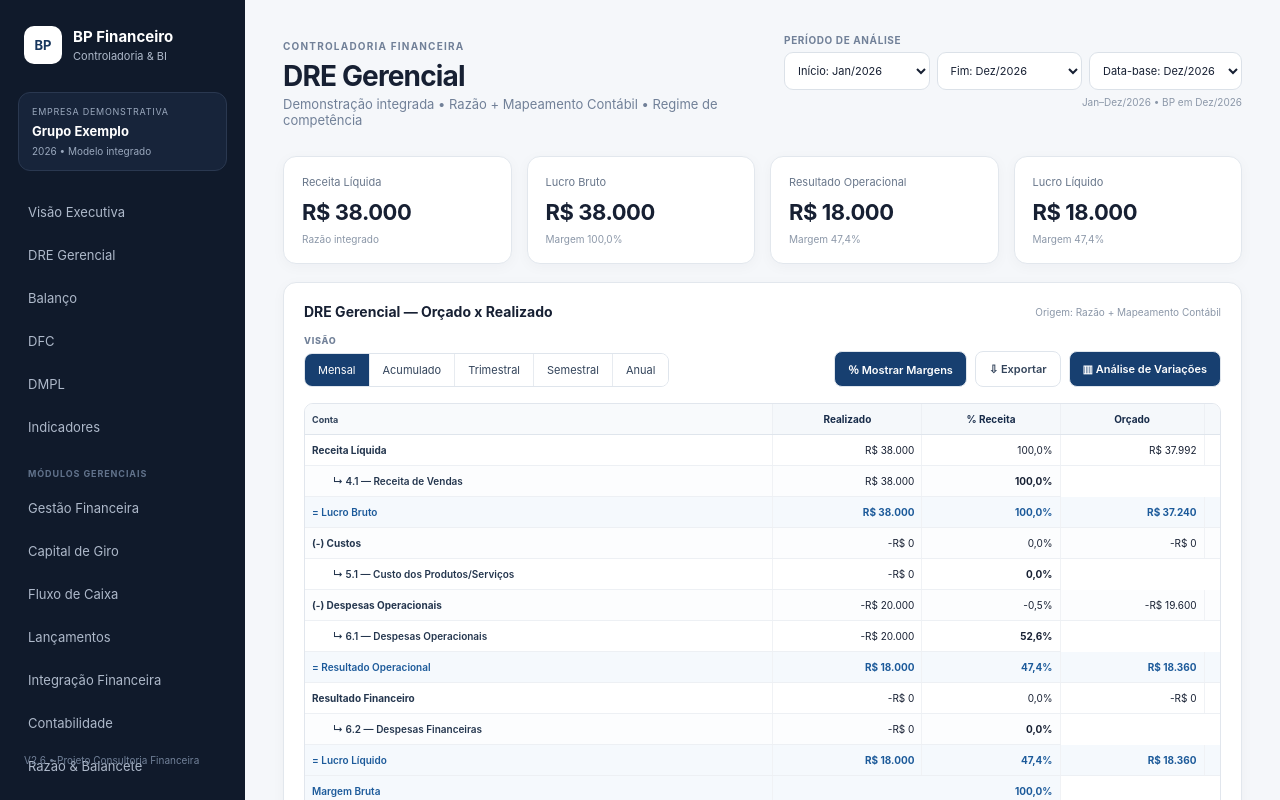
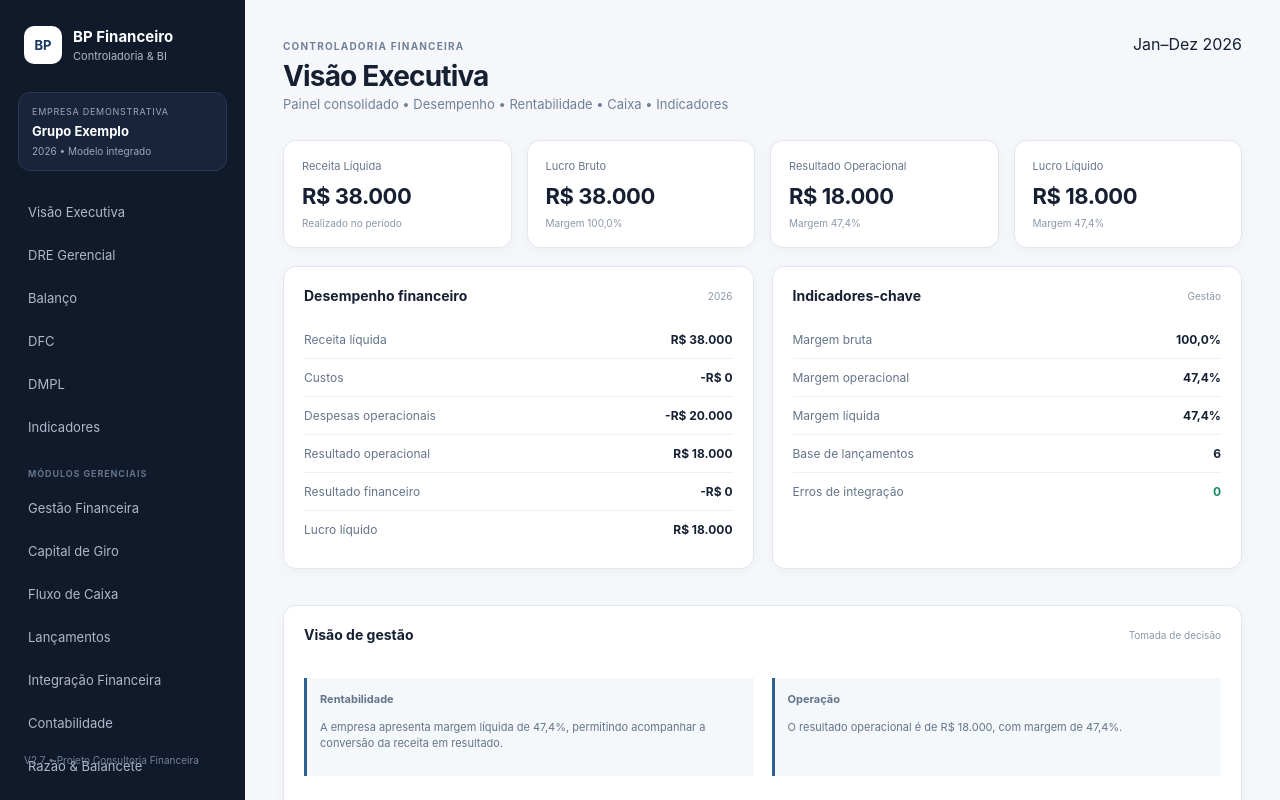
Before and after one commit to cardoso4009-byte/bp-financeiro-bi, a Next.js app: page / in a window 1280 px wide. Shown: the top 800 px of the page. Built offline with nearby package versions, Linux system fonts and the light colour scheme.

Commit message:
fix: transformar raiz em Visão Executiva

```diff
--- a/app/page.tsx
+++ b/app/page.tsx
@@ -1,68 +1,38 @@
 'use client'
 
-import { useEffect, useMemo, useState } from 'react'
+import { useMemo, useState } from 'react'
 import { financialEntriesToJournal } from '@/lib/financial-accounting-integration'
 import { readFinancialSource } from '@/lib/financial-source'
 import { statementEngine } from '@/lib/statement-engine'
 
-const brl = (n:number) => n.toLocaleString('pt-BR',{style:'currency',currency:'BRL',maximumFractionDigits:0})
-const pct = (n:number) => `${n.toFixed(1).replace('.',',')}%`
-const months = ['Jan','Fev','Mar','Abr','Mai','Jun','Jul','Ago','Set','Out','Nov','Dez']
-const nav = [['Visão Executiva','/'],['DRE Gerencial','/'],['Balanço','/balanco-gerencial'],['DFC','/dfc'],['DMPL','/dmpl'],['Indicadores','/indicadores']] as const
-const modules = [['Gestão Financeira','/gestao'],['Capital de Giro','/capital-giro'],['Fluxo de Caixa','/fluxo-caixa'],['Lançamentos','/lancamentos'],['Integração Financeira','/integracao'],['Contabilidade','/contabil'],['Razão & Balancete','/razao'],['Mapeamento Contábil','/mapeamento-contabil'],['Demonstrações Integradas','/demonstracoes-integradas'],['DFC Integrada','/dfc-integrada'],['Fechamento Contábil','/fechamento-contabil'],['Auditoria Contábil','/auditoria-contabil']] as const
-
-type View = 'mensal'|'acumulado'|'trimestral'|'semestral'|'anual'
+const brl=(n:number)=>n.toLocaleString('pt-BR',{style:'currency',currency:'BRL',maximumFractionDigits:0})
+const pct=(n:number)=>`${(n*100).toFixed(1).replace('.',',')}%`
+const nav=[['Visão Executiva','/'],['DRE Gerencial','/dre-gerencial'],['Balanço','/balanco-gerencial'],['DFC','/dfc'],['DMPL','/dmpl'],['Indicadores','/indicadores']] as const
+const modules=[['Gestão Financeira','/gestao'],['Capital de Giro','/capital-giro'],['Fluxo de Caixa','/fluxo-caixa'],['Lançamentos','/lancamentos'],['Integração Financeira','/integracao'],['Contabilidade','/contabil'],['Razão & Balancete','/razao'],['Mapeamento Contábil','/mapeamento-contabil'],['Demonstrações Integradas','/demonstracoes-integradas'],['DFC Integrada','/dfc-integrada'],['Fechamento Contábil','/fechamento-contabil'],['Auditoria Contábil','/auditoria-contabil']] as const
 
 export default function Home(){
- const [source,setSource] = useState(()=>readFinancialSource())
- const [view,setView] = useState<View>('mensal')
- const [start,setStart] = useState(0)
- const [end,setEnd] = useState(11)
- const [base,setBase] = useState(11)
- const [showMargins,setShowMargins] = useState(true)
- const [showVariance,setShowVariance] = useState(true)
- useEffect(()=>{ const refresh=()=>setSource(readFinancialSource()); window.addEventListener('storage',refresh); return()=>window.removeEventListener('storage',refresh) },[])
- const integration = useMemo(()=>financialEntriesToJournal(source.entries),[source.entries])
- const {dre,totals} = useMemo(()=>statementEngine(integration.entries),[integration.entries])
- const grouped = useMemo(()=>dre.filter((r:any)=>r.level===2),[dre])
- const despesasOp = dre.filter((r:any)=>r.class==='despesa' && r.code.startsWith('6.1')).reduce((s:number,r:any)=>s+r.balance,0)
- const despesasFin = dre.filter((r:any)=>r.class==='despesa' && r.code.startsWith('6.2')).reduce((s:number,r:any)=>s+r.balance,0)
- const lucroBruto = totals.receitas-totals.custos
- const resultadoOperacional = lucroBruto-despesasOp
- const resultadoFinanceiro = -despesasFin
- const lucroLiquido = resultadoOperacional+resultadoFinanceiro
- const margemBruta = totals.receitas?lucroBruto/totals.receitas:0
- const margemOp = totals.receitas?resultadoOperacional/totals.receitas:0
- const margemLiq = totals.receitas?lucroLiquido/totals.receitas:0
- const filtered = source.entries.filter(e=>{const m=new Date(`${e.competence}-01`).getMonth(); return m>=start&&m<=end})
- const periodLabel = start===end?months[start]:`${months[start]}–${months[end]}`
- const rows = grouped.filter((r:any)=>r.code.startsWith('4')||r.code.startsWith('5')||r.code.startsWith('6.1')||r.code.startsWith('6.2'))
+ const [source]=useState(()=>readFinancialSource())
+ const integration=useMemo(()=>financialEntriesToJournal(source.entries),[source.entries])
+ const {dre,totals}=useMemo(()=>statementEngine(integration.entries),[integration.entries])
+ const despesasOp=dre.filter((r:any)=>r.class==='despesa'&&r.code.startsWith('6.1')).reduce((s:number,r:any)=>s+r.balance,0)
+ const despesasFin=dre.filter((r:any)=>r.class==='despesa'&&r.code.startsWith('6.2')).reduce((s:number,r:any)=>s+r.balance,0)
+ const lucroBruto=totals.receitas-totals.custos
+ const resultadoOperacional=lucroBruto-despesasOp
+ const resultadoFinanceiro=-despesasFin
+ const lucroLiquido=resultadoOperacional+resultadoFinanceiro
+ const margemBruta=totals.receitas?lucroBruto/totals.receitas:0
+ const margemOp=totals.receitas?resultadoOperacional/totals.receitas:0
+ const margemLiq=totals.receitas?lucroLiquido/totals.receitas:0
+ const caixaOperacional=source.entries.reduce((s:any,e:any)=>s+(e.category==='receita'?e.amount:e.category==='despesa'?-e.amount:0),0)
  return <main className="shell">
-  <aside className="side"><div className="brand"><b>BP</b><div><strong>BP Financeiro</strong><span>Controladoria & BI</span></div></div><div className="company"><small>EMPRESA DEMONSTRATIVA</small><strong>Grupo Exemplo</strong><span>2026 • Modelo integrado</span></div><nav>{nav.map(([label,url],i)=><a className={i===1?'nav-link active':'nav-link'} key={label} href={url}>{label}</a>)}<div className="nav-divider">MÓDULOS GERENCIAIS</div>{modules.map(([label,url])=><a className="nav-link" key={url} href={url}>{label}</a>)}</nav><footer>V2.6 • Projeto Consultoria Financeira</footer></aside>
-  <section className="content"><header><div><small>CONTROLADORIA FINANCEIRA</small><h1>DRE Gerencial</h1><p>Demonstração integrada • Razão + Mapeamento Contábil • Regime de competência</p></div><div className="period-controls"><label>PERÍODO DE ANÁLISE</label><div><select value={start} onChange={e=>setStart(Number(e.target.value))}>{months.map((m,i)=><option key={m} value={i}>Início: {m}/2026</option>)}</select><select value={end} onChange={e=>setEnd(Number(e.target.value))}>{months.map((m,i)=><option key={m} value={i}>Fim: {m}/2026</option>)}</select><select value={base} onChange={e=>setBase(Number(e.target.value))}>{months.map((m,i)=><option key={m} value={i}>Data-base: {m}/2026</option>)}</select></div><span>{periodLabel}/2026 • BP em {months[base]}/2026</span></div></header>
-   <div className="cards"><Card title="Receita Líquida" value={totals.receitas} sub="Razão integrado"/><Card title="Lucro Bruto" value={lucroBruto} sub={`Margem ${pct(margemBruta*100)}`}/><Card title="Resultado Operacional" value={resultadoOperacional} sub={`Margem ${pct(margemOp*100)}`}/><Card title="Lucro Líquido" value={lucroLiquido} sub={`Margem ${pct(margemLiq*100)}`}/></div>
-   <section className="panel wide"><div className="panel-title"><h2>DRE Gerencial — Orçado x Realizado</h2><span>Origem: Razão + Mapeamento Contábil</span></div><div className="dre-toolbar"><div><span>VISÃO</span><div className="segmented">{(['mensal','acumulado','trimestral','semestral','anual'] as View[]).map(v=><button key={v} className={view===v?'selected':''} onClick={()=>setView(v)}>{v[0].toUpperCase()+v.slice(1)}</button>)}</div></div><div className="dre-actions"><button className={showMargins?'selected':''} onClick={()=>setShowMargins(!showMargins)}>％ Mostrar Margens</button><button onClick={()=>window.print()}>⇩ Exportar</button><button className={showVariance?'selected':''} onClick={()=>setShowVariance(!showVariance)}>▥ Análise de Variações</button></div></div>
-    <div className="table-wrap dre-wrap"><table className="dre-table"><thead><tr><th>Conta</th><th>Realizado</th><th>% Receita</th>{showVariance&&<><th>Orçado</th><th>Var. R$</th><th>Var. %</th></>}</tr></thead><tbody>
-      <tr className="dre-main-row"><td>Receita Líquida</td><td>{brl(totals.receitas)}</td><td>100,0%</td>{showVariance&&<BudgetCells actual={totals.receitas} budget={totals.receitas*0.9998}/>}</tr>
-      {rows.filter((r:any)=>r.code.startsWith('4')).map((r:any)=><Detail key={r.code} row={r} base={totals.receitas} negative={false}/>)}
-      <Subtotal label="Lucro Bruto" value={lucroBruto} margin={margemBruta} variance={showVariance} budget={lucroBruto*0.98}/>
-      <tr className="dre-main-row"><td>(-) Custos</td><td>{brl(-totals.custos)}</td><td>{totals.receitas?pct(-totals.custos/totals.receitas):'—'}</td>{showVariance&&<BudgetCells actual={-totals.custos} budget={-totals.custos*0.98}/>}</tr>
-      {rows.filter((r:any)=>r.code.startsWith('5')).map((r:any)=><Detail key={r.code} row={r} base={totals.receitas} negative/>)}
-      <tr className="dre-main-row"><td>(-) Despesas Operacionais</td><td>{brl(-despesasOp)}</td><td>{totals.receitas?pct(-despesasOp/totals.receitas):'—'}</td>{showVariance&&<BudgetCells actual={-despesasOp} budget={-despesasOp*0.98}/>}</tr>
-      {rows.filter((r:any)=>r.code.startsWith('6.1')).map((r:any)=><Detail key={r.code} row={r} base={totals.receitas} negative/>)}
-      <Subtotal label="Resultado Operacional" value={resultadoOperacional} margin={margemOp} variance={showVariance} budget={resultadoOperacional*1.02}/>
-      <tr className="dre-main-row"><td>Resultado Financeiro</td><td>{brl(resultadoFinanceiro)}</td><td>{totals.receitas?pct(resultadoFinanceiro/totals.receitas):'—'}</td>{showVariance&&<BudgetCells actual={resultadoFinanceiro} budget={resultadoFinanceiro*1.02}/>}</tr>
-      {rows.filter((r:any)=>r.code.startsWith('6.2')).map((r:any)=><Detail key={r.code} row={r} base={totals.receitas} negative/>)}
-      <Subtotal label="Lucro Líquido" value={lucroLiquido} margin={margemLiq} variance={showVariance} budget={lucroLiquido*1.02}/>
-      {showMargins&&<><MarginLine label="Margem Bruta" value={margemBruta}/><MarginLine label="Margem Operacional" value={margemOp}/><MarginLine label="Margem Líquida" value={margemLiq}/></>}
-    </tbody></table></div><div className="dre-foot"><span>Variação = Realizado − Orçado • p.p. = pontos percentuais</span><span>{source.origin==='LOCAL_STORAGE'?'Base financeira atualizada':'Base demonstrativa inicial'} • {source.entries.length} lançamentos</span></div></section>
-   <section className="panel"><div className="panel-title"><h2>Integridade da integração</h2><span>Base financeira → Diário → Razão → DRE</span></div><div className="grid"><Check label="Lançamentos integrados" value={String(integration.entries.length)} ok={integration.errors.length===0}/><Check label="Erros de integração" value={String(integration.errors.length)} ok={integration.errors.length===0}/><Check label="Período filtrado" value={`${filtered.length} lançamentos`} ok/></div></section>
+  <aside className="side"><div className="brand"><b>BP</b><div><strong>BP Financeiro</strong><span>Controladoria & BI</span></div></div><div className="company"><small>EMPRESA DEMONSTRATIVA</small><strong>Grupo Exemplo</strong><span>2026 • Modelo integrado</span></div><nav>{nav.map(([label,url],i)=><a className={i===0?'nav-link active':'nav-link'} key={label} href={url}>{label}</a>)}<div className="nav-divider">MÓDULOS GERENCIAIS</div>{modules.map(([label,url])=><a className="nav-link" key={url} href={url}>{label}</a>)}</nav><footer>V2.7 • Projeto Consultoria Financeira</footer></aside>
+  <section className="content"><header><div><small>CONTROLADORIA FINANCEIRA</small><h1>Visão Executiva</h1><p>Painel consolidado • Desempenho • Rentabilidade • Caixa • Indicadores</p></div><div className="period">Jan–Dez 2026</div></header>
+   <div className="cards"><Card title="Receita Líquida" value={totals.receitas} sub="Realizado no período"/><Card title="Lucro Bruto" value={lucroBruto} sub={`Margem ${pct(margemBruta)}`}/><Card title="Resultado Operacional" value={resultadoOperacional} sub={`Margem ${pct(margemOp)}`}/><Card title="Lucro Líquido" value={lucroLiquido} sub={`Margem ${pct(margemLiq)}`}/></div>
+   <div className="grid"><section className="panel"><div className="panel-title"><h2>Desempenho financeiro</h2><span>2026</span></div><div className="rows"><div className="row"><span>Receita líquida</span><b>{brl(totals.receitas)}</b></div><div className="row"><span>Custos</span><b>{brl(-totals.custos)}</b></div><div className="row"><span>Despesas operacionais</span><b>{brl(-despesasOp)}</b></div><div className="row"><span>Resultado operacional</span><b>{brl(resultadoOperacional)}</b></div><div className="row"><span>Resultado financeiro</span><b>{brl(resultadoFinanceiro)}</b></div><div className="row"><span>Lucro líquido</span><b>{brl(lucroLiquido)}</b></div></div></section>
+    <section className="panel"><div className="panel-title"><h2>Indicadores-chave</h2><span>Gestão</span></div><div className="rows"><div className="row"><span>Margem bruta</span><b>{pct(margemBruta)}</b></div><div className="row"><span>Margem operacional</span><b>{pct(margemOp)}</b></div><div className="row"><span>Margem líquida</span><b>{pct(margemLiq)}</b></div><div className="row"><span>Base de lançamentos</span><b>{source.entries.length}</b></div><div className="row"><span>Erros de integração</span><b className={integration.errors.length?'negative':'positive'}>{integration.errors.length}</b></div></div></section></div>
+   <section className="panel wide"><div className="panel-title"><h2>Visão de gestão</h2><span>Tomada de decisão</span></div><div className="grid"><Insight title="Rentabilidade" text={`A empresa apresenta margem líquida de ${pct(margemLiq)}, permitindo acompanhar a conversão da receita em resultado.`}/><Insight title="Operação" text={`O resultado operacional é de ${brl(resultadoOperacional)}, com margem de ${pct(margemOp)}.`}/><Insight title="Caixa" text={`A base atual registra ${brl(caixaOperacional)} de geração operacional calculada a partir dos lançamentos.`}/></div></section>
+   <section className="panel wide"><div className="panel-title"><h2>Acesso rápido</h2><span>Análises</span></div><div className="rows"><div className="row"><span>DRE Gerencial</span><a href="/dre-gerencial" style={{fontWeight:700}}>Abrir análise →</a></div><div className="row"><span>Fluxo de Caixa Projetado</span><a href="/fluxo-caixa" style={{fontWeight:700}}>Abrir análise →</a></div><div className="row"><span>Capital de Giro</span><a href="/capital-giro" style={{fontWeight:700}}>Abrir análise →</a></div><div className="row"><span>Demonstrações Integradas</span><a href="/demonstracoes-integradas" style={{fontWeight:700}}>Abrir análise →</a></div></div></section>
   </section></main>
 }
-
 function Card({title,value,sub}:{title:string;value:number;sub:string}){return <div className="card"><span>{title}</span><strong>{brl(value)}</strong><small>{sub}</small></div>}
-function Detail({row,base,negative=false}:{row:any;base:number;negative?:boolean}){const v=negative?-Math.abs(row.balance):row.balance;return <tr><td style={{paddingLeft:28}}>↳ {row.code} — {row.name}</td><td>{brl(v)}</td><td>{base?Math.abs(v/base).toLocaleString('pt-BR',{style:'percent',minimumFractionDigits:1,maximumFractionDigits:1}):'—'}</td></tr>}
-function BudgetCells({actual,budget}:{actual:number;budget:number}){const v=actual-budget;const p=budget?Math.abs(v/budget)*100:0;return <><td>{brl(budget)}</td><td className={v>=0?'positive':'negative'}>{brl(v)}</td><td className={v>=0?'positive':'negative'}>{pct(p)}</td></>}
-function Subtotal({label,value,margin,variance,budget}:{label:string;value:number;margin:number;variance:boolean;budget:number}){return <tr className="margin-row"><td>= {label}</td><td><b>{brl(value)}</b></td><td><b>{pct(margin*100)}</b></td>{variance&&<BudgetCells actual={value} budget={budget}/>}</tr>}
-function MarginLine({label,value}:{label:string;value:number}){return <tr className="margin-row"><td>{label}</td><td colSpan={2}>{pct(value*100)}</td></tr>}
-function Check({label,value,ok}:{label:string;value:string;ok:boolean}){return <div className="check"><span>{label}</span><strong className={ok?'positive':'negative'}>{value}</strong></div>}
+function Insight({title,text}:{title:string;text:string}){return <div className="note"><strong>{title}</strong><p>{text}</p></div>}
```
